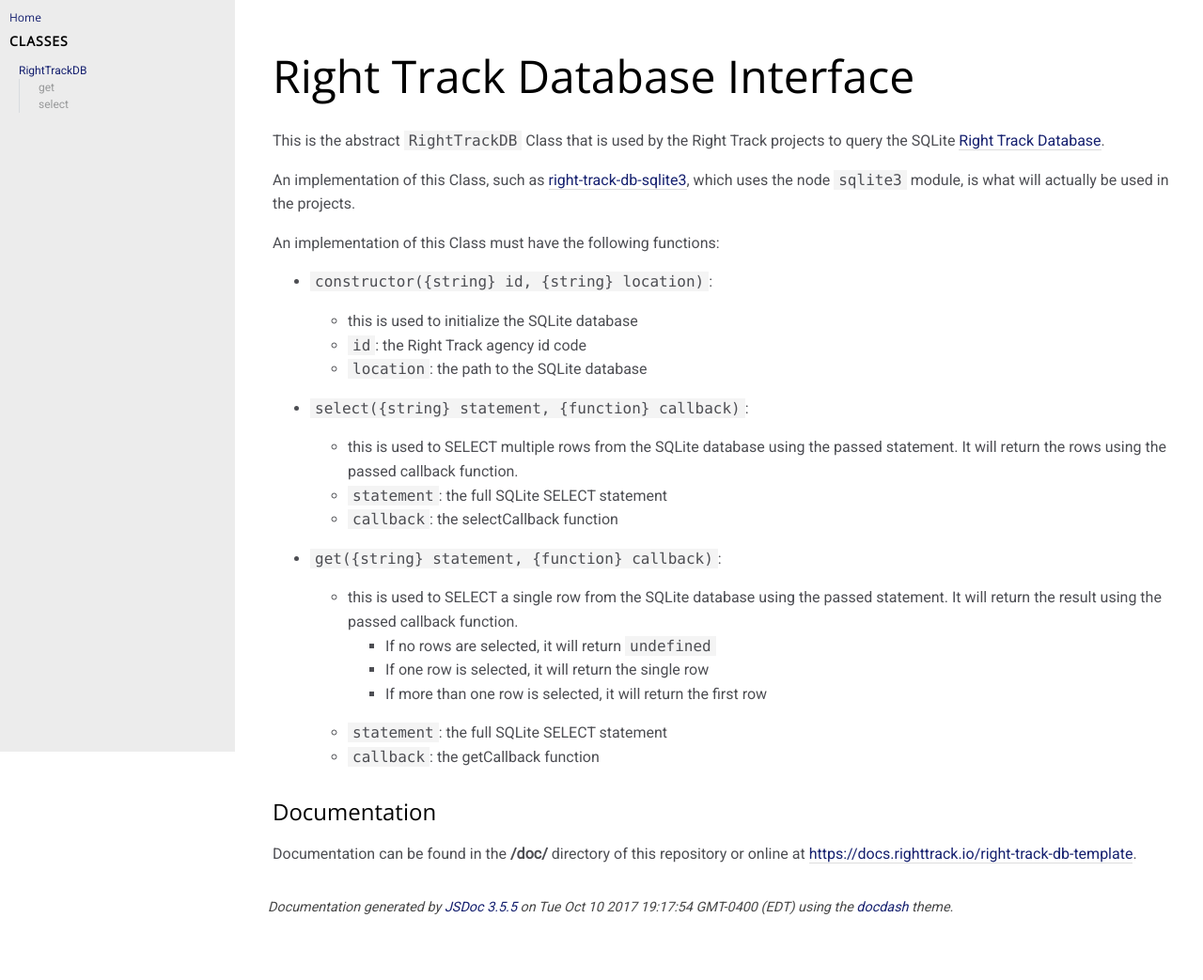
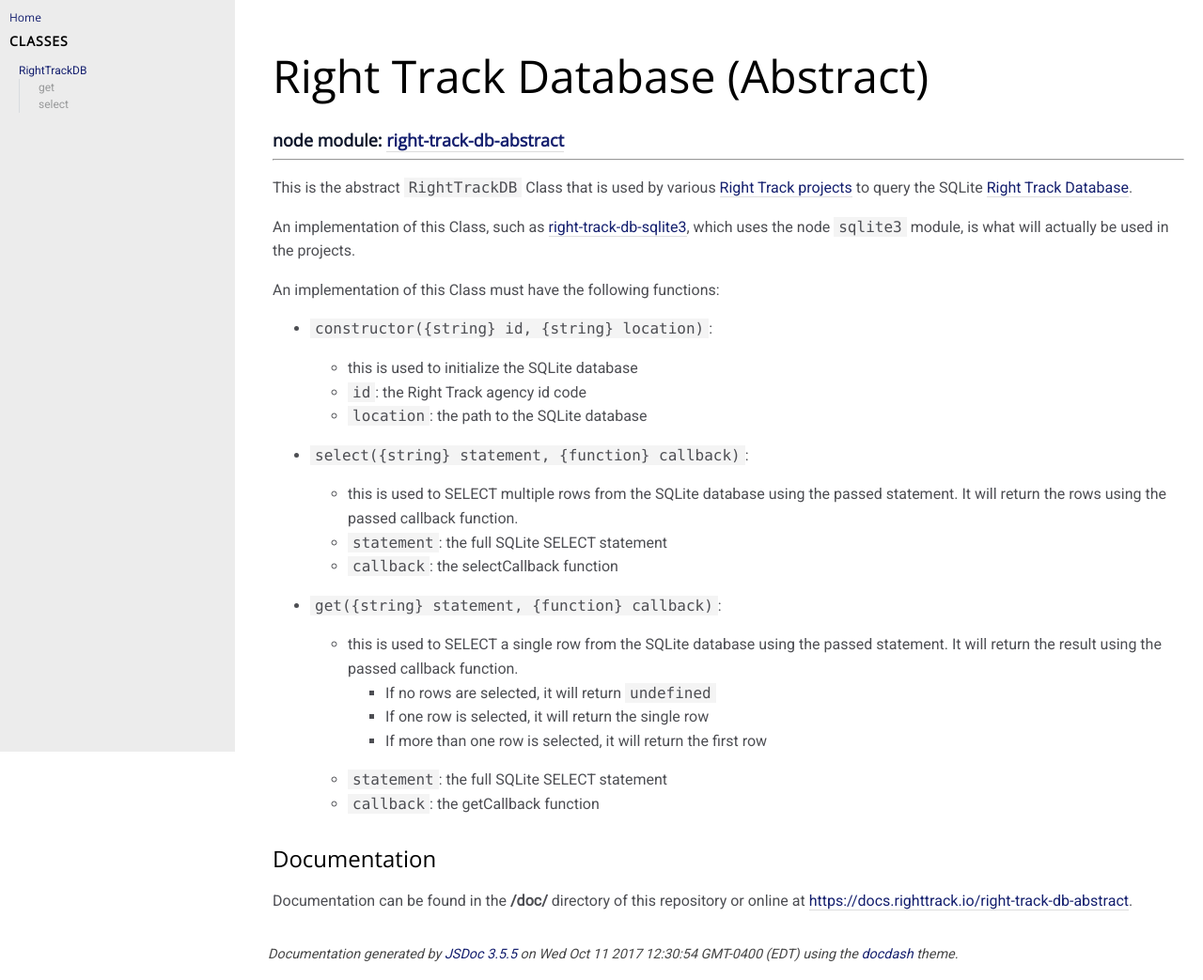
Before and after one commit to right-track/right-track-db, a website: page doc/index.html in a window 1280 px wide. Shown: the whole page at 94% size. Before the commit the page ends 993 px from the top, so only its background shows below. Drawn offline with nearby package versions, Linux system fonts and the light colour scheme.

Commit message:
Updated docs

```diff
--- a/doc/index.html
+++ b/doc/index.html
@@ -46,7 +46,8 @@
 
 
     <section class="readme">
-        <article><h1>Right Track Database Interface</h1><p>This is the abstract <code>RightTrackDB</code> Class that is used by the Right Track projects
+        <article><h1>Right Track Database (Abstract)</h1><h4>node module: <a href="https://www.npmjs.com/package/right-track-db-abstract">right-track-db-abstract</a></h4><hr>
+<p>This is the abstract <code>RightTrackDB</code> Class that is used by various <a href="https://github.com/right-track">Right Track projects</a>
 to query the SQLite <a href="https://github.com/right-track/right-track-db-build">Right Track Database</a>.</p>
 <p>An implementation of this Class, such as <a href="https://github.com/right-track/right-track-db-sqlite3">right-track-db-sqlite3</a>,
 which uses the node <code>sqlite3</code> module, is what will actually be used in the projects.</p>
@@ -84,7 +85,7 @@
 </li>
 </ul>
 <h3>Documentation</h3><p> Documentation can be found in the <strong>/doc/</strong> directory of this repository
- or online at <a href="https://docs.righttrack.io/right-track-db-template">https://docs.righttrack.io/right-track-db-template</a>.</p></article>
+ or online at <a href="https://docs.righttrack.io/right-track-db-abstract">https://docs.righttrack.io/right-track-db-abstract</a>.</p></article>
     </section>
 
 
@@ -97,7 +98,7 @@
 <br class="clear">
 
 <footer>
-    Documentation generated by <a href="https://github.com/jsdoc3/jsdoc">JSDoc 3.5.5</a> on Tue Oct 10 2017 19:17:54 GMT-0400 (EDT) using the <a href="https://github.com/clenemt/docdash">docdash</a> theme.
+    Documentation generated by <a href="https://github.com/jsdoc3/jsdoc">JSDoc 3.5.5</a> on Wed Oct 11 2017 12:30:54 GMT-0400 (EDT) using the <a href="https://github.com/clenemt/docdash">docdash</a> theme.
 </footer>
 
 <script>prettyPrint();</script>
```
Also changed, not shown: doc/RightTrackDB.html (+1 -1 lines), doc/index.js.html (+1 -1 lines).
